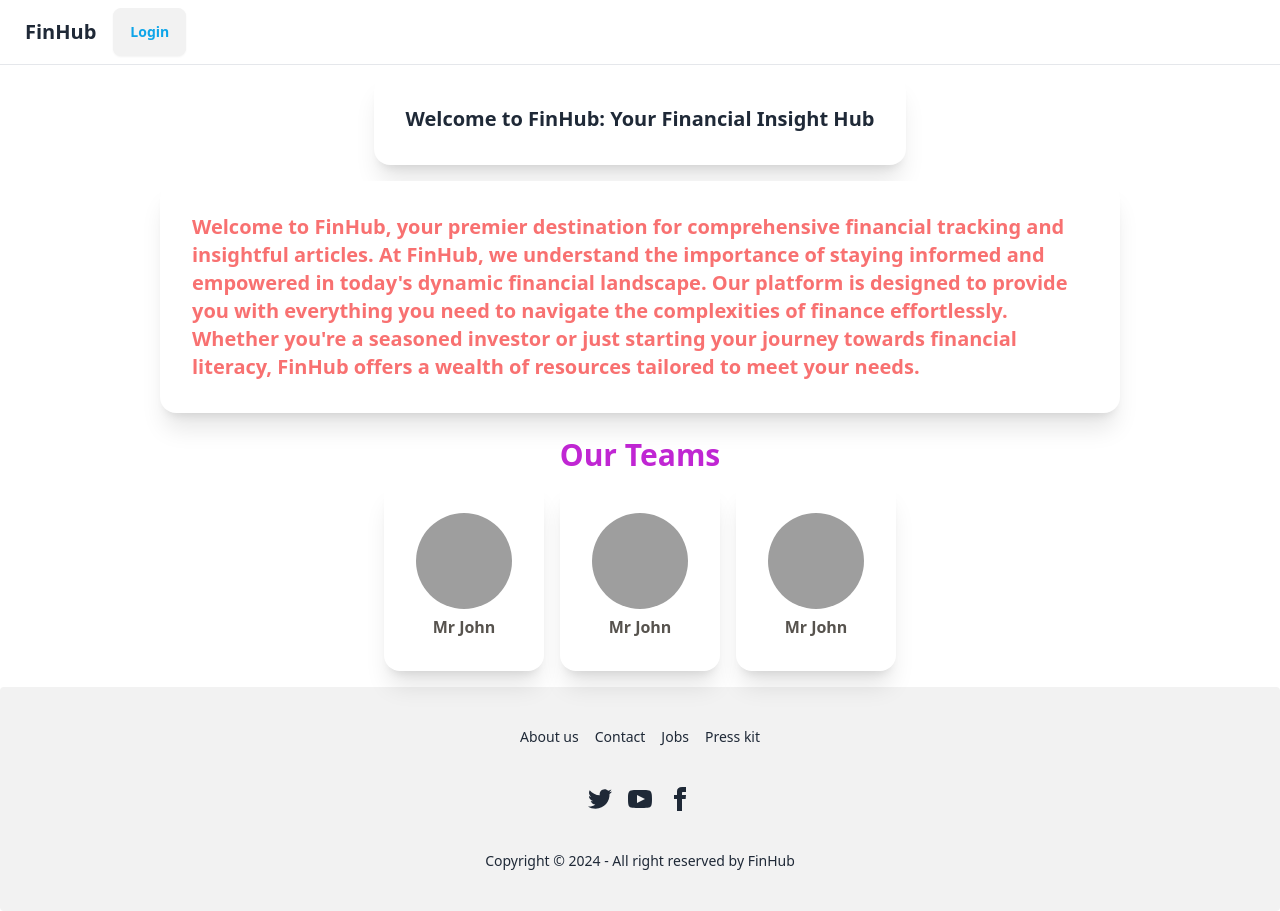
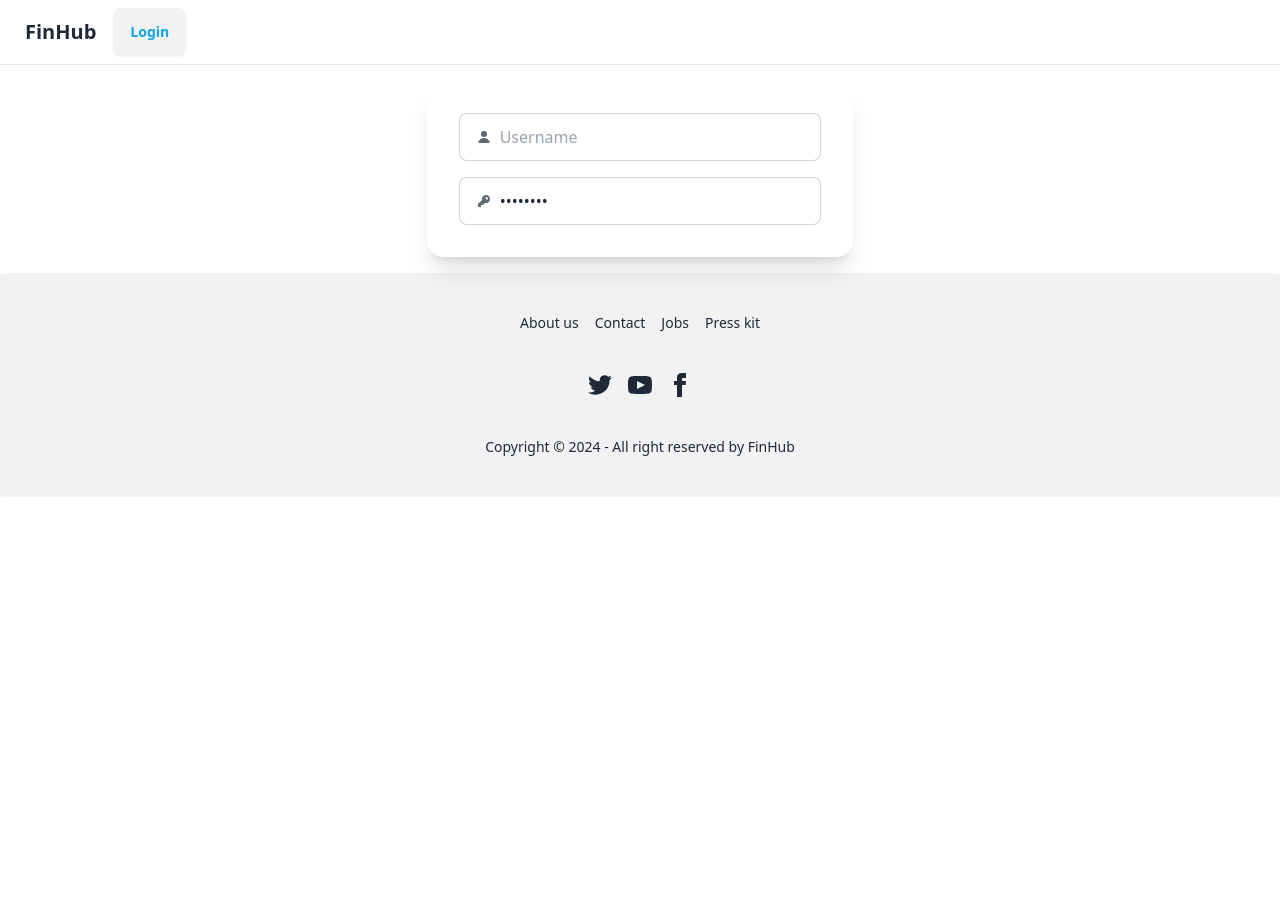
Before and after one commit to striveToAce/fin-hub-react, a React (Create React App) app: page / in a window 1280 px wide. After the commit the page ends 800 px from the top, so only its background shows below. Built offline with nearby package versions, Linux system fonts and the light colour scheme; grey boxes are pictures that could not be loaded.

Commit message:
login iniation with layout component with header and footer

```diff
--- a/package.json
+++ b/package.json
@@ -6,10 +6,12 @@
     "@testing-library/jest-dom": "^5.17.0",
     "@testing-library/react": "^13.4.0",
     "@testing-library/user-event": "^13.5.0",
+    "formik": "^2.4.5",
     "react": "^18.2.0",
     "react-dom": "^18.2.0",
     "react-scripts": "5.0.1",
-    "web-vitals": "^2.1.4"
+    "web-vitals": "^2.1.4",
+    "yup": "^1.3.3"
   },
   "scripts": {
     "start": "react-scripts start",
--- a/src/App.js
+++ b/src/App.js
@@ -1,9 +1,10 @@
+import Login from "./components/auth/Login";
 import Home from "./pages/Home";
 
 function App() {
   return (
     <div className="App">
-      <Home/>
+      <Login/>
     </div>
   );
 }
--- /dev/null
+++ b/src/components/auth/Login.js
@@ -0,0 +1,68 @@
+import { useFormik } from "formik";
+import * as Yup from "yup";
+import Layout from "../layout/Layout";
+const Login = () => {
+  const formik = useFormik({
+    initialValues: {
+      username: "",
+      password: "",
+    },
+    validationSchema: Yup.object({
+      username: Yup.string()
+        .min(8, "Username must be at least 8 characters long")
+        .matches(
+          /^(?=.*[a-z])(?=.*\d)(?=.*[@$!%*?&])[^A-Z]{8,}$/,
+          "Username must contain lowercase letters, a number, and a special character."
+        ),
+      password: Yup.string()
+        .min(8, "Password must be at least 8 characters long")
+        .matches(
+          /^(?=.*[a-z])(?=.*[A-Z])(?=.*\d)(?=.*[@$!%*?&])[^A-Za-z\d@$!%*?&]{8,}$/,
+          "Password must contain uppercase and lowercase letters, a number, and a special character."
+        ),
+    }),
+    onSubmit: (values) => {
+      // Handle form submission here
+      console.log(values);
+    },
+  });
+  return (
+    <Layout>
+      <div className="flex justify-center">
+        <div className="card shadow-xl w-11/12 sm:w-3/6 lg:w-2/6">
+          <div className="card-body">
+            <div className="flex flex-col gap-4">
+              <label className="input input-bordered flex items-center gap-2">
+                <svg
+                  xmlns="http://www.w3.org/2000/svg"
+                  viewBox="0 0 16 16"
+                  fill="currentColor"
+                  className="w-4 h-4 opacity-70"
+                >
+                  <path d="M8 8a3 3 0 1 0 0-6 3 3 0 0 0 0 6ZM12.735 14c.618 0 1.093-.561.872-1.139a6.002 6.002 0 0 0-11.215 0c-.22.578.254 1.139.872 1.139h9.47Z" />
+                </svg>
+                <input type="text" className="grow" placeholder="Username" />
+              </label>
+              <label className="input input-bordered flex items-center gap-2">
+                <svg
+                  xmlns="http://www.w3.org/2000/svg"
+                  viewBox="0 0 16 16"
+                  fill="currentColor"
+                  className="w-4 h-4 opacity-70"
+                >
+                  <path
+                    fillRule="evenodd"
+                    d="M14 6a4 4 0 0 1-4.899 3.899l-1.955 1.955a.5.5 0 0 1-.353.146H5v1.5a.5.5 0 0 1-.5.5h-2a.5.5 0 0 1-.5-.5v-2.293a.5.5 0 0 1 .146-.353l3.955-3.955A4 4 0 1 1 14 6Zm-4-2a.75.75 0 0 0 0 1.5.5.5 0 0 1 .5.5.75.75 0 0 0 1.5 0 2 2 0 0 0-2-2Z"
+                    clipRule="evenodd"
+                  />
+                </svg>
+                <input type="password" className="grow" value="password" />
+              </label>
+            </div>
+          </div>
+        </div>
+      </div>
+    </Layout>
+  );
+};
+export default Login;
--- /dev/null
+++ b/src/components/layout/Layout.js
@@ -0,0 +1,12 @@
+import Footer from "../common/Footer";
+import Header from "../common/Header";
+
+export default function Layout({ children }) {
+  return (
+    <div className="flex flex-col gap-4">
+      <Header />
+      {children}
+      <Footer />
+    </div>
+  );
+}
```
Also changed, not shown: src/components/auth/ForgotPassword.js (added), src/components/auth/Signup.js (added), src/components/auth/index.css (added), 1 other file (tests, documents, lock files or other folders).
